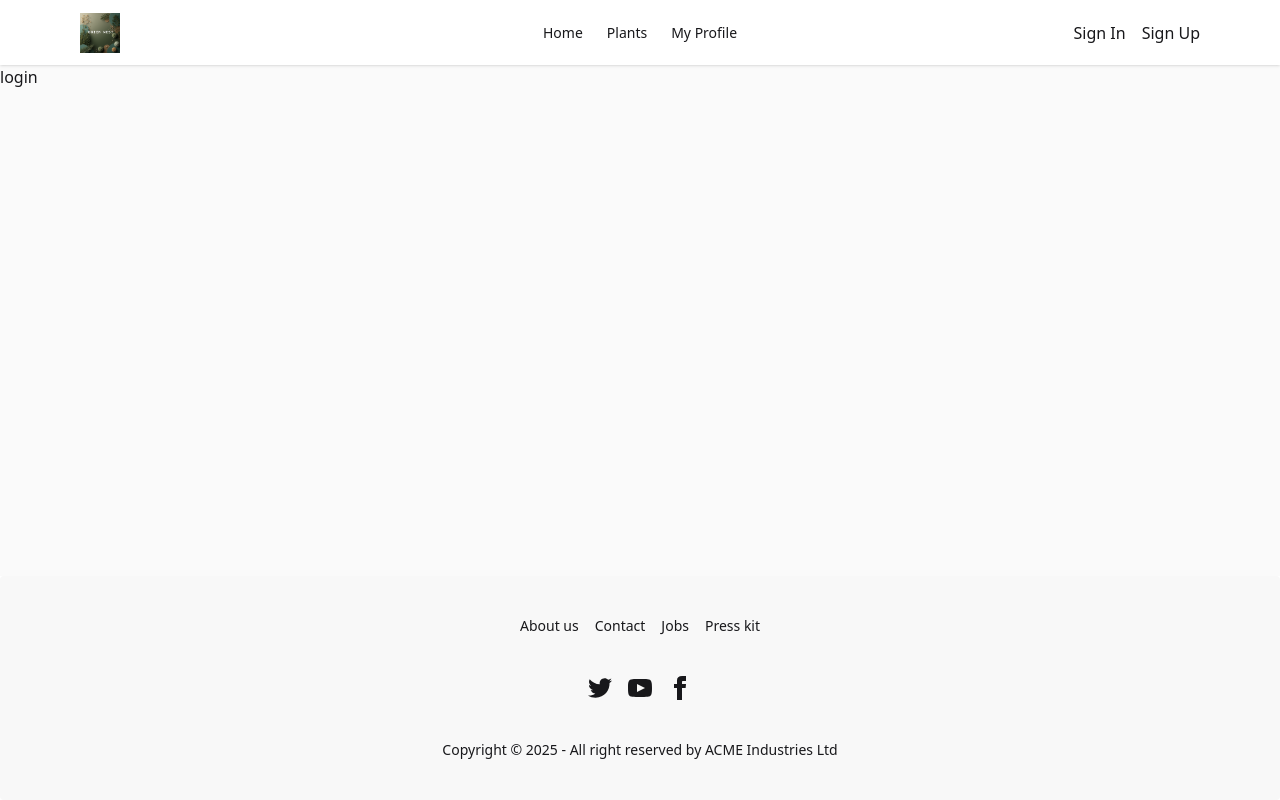
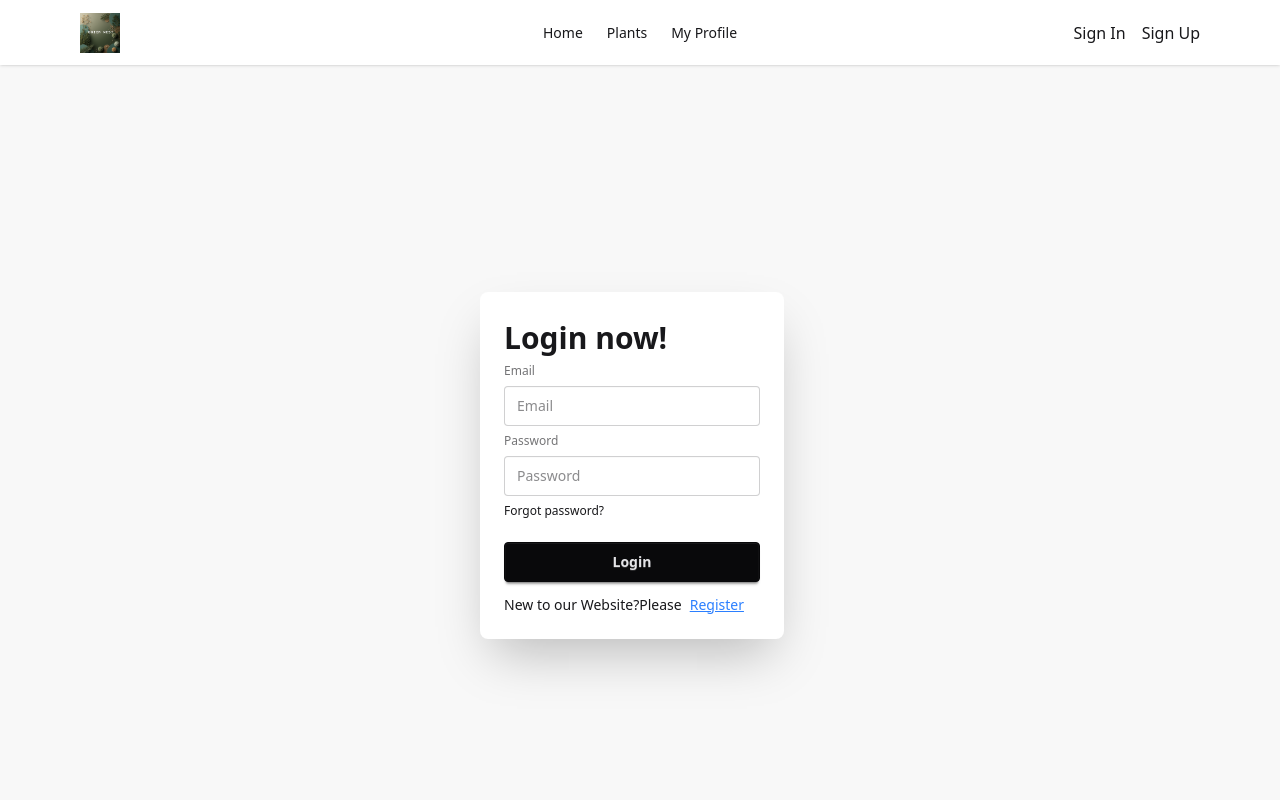
Before and after one commit to imran-86/Green-nest, a React (Vite) app: page /login in a window 1280 px wide. Shown: the top 800 px of the page. Built offline with nearby package versions, Linux system fonts and the light colour scheme; no server answers.

Commit message:
Login for user functionalities added

```diff
--- a/src/Components/Navbar.jsx
+++ b/src/Components/Navbar.jsx
@@ -49,7 +49,7 @@
   <div className="navbar-end ">
     {
       user?<details className="dropdown">
-  <summary className=" list-none cursor-pointer"><figure className='mt-4 w-16 h-16'><img className='rounded-full' src={user.photoURL} alt="" /></figure></summary>
+  <summary className=" list-none cursor-pointer"><figure className='mt-4 w-16 h-16'><img className='rounded-full' src={user.photoURL} alt={user.displayName} /></figure></summary>
   <ul className="menu dropdown-content bg-base-100 rounded-box z-1 w-52 p-2 shadow-sm">
     <li><a>{user.displayName}</a></li>
     <Link><li><a onClick={handleSignOut}>Sign Out</a></li></Link>
--- a/src/Context/AuthContext/AuthProvider.jsx
+++ b/src/Context/AuthContext/AuthProvider.jsx
@@ -6,6 +6,8 @@
 const AuthProvider = ({children}) => {
     const [user,setUser] = useState(null);
     const [loading,setLoading] = useState(true);
+    console.log(user);
+
     const createUser = (email,password) =>{
         setLoading(true);
         return createUserWithEmailAndPassword(auth,email,password)
--- a/src/Pages/Home.jsx
+++ b/src/Pages/Home.jsx
@@ -2,13 +2,13 @@
 import usePlants from '../Hooks/usePlants';
 import PlantCard from '../Components/PlantCard';
 import Hero from '../Components/Hero';
-import { useLocation } from 'react-router';
+// import { useLocation } from 'react-router';
 
 const Home = () => {
     const {plants} = usePlants()
     // console.log(plants);
-    const location = useLocation();
-    console.log(location);
+    // const location = useLocation();
+
 
     return (
         <div>
--- a/src/Pages/Login.jsx
+++ b/src/Pages/Login.jsx
@@ -1,11 +1,90 @@
-import React from 'react';
+import { sendPasswordResetEmail} from "firebase/auth";
+
+import React, { use, useRef } from "react";
+import { Link, useLocation, useNavigate } from "react-router";
+import { auth } from "../firebase/firebase.config";
+import { AuthContext } from "../Context/AuthContext/AuthContext";
+
+
 
 const Login = () => {
-    return (
-        <div>
-            login
+  const {signInUser } = use(AuthContext)
+  // console.log(signInUser);
+  // console.log(user);
+  const location = useLocation()
+  const navigate = useNavigate();
+
+
+  const emailRef = useRef();
+  const handleLogIn = (e) => {
+    e.preventDefault();
+    const email = e.target.email.value;
+    const pass = e.target.password.value;
+    // console.log(email);
+
+    // console.log(pass);
+    signInUser(email, pass)
+      .then((result) => {
+        e.target.reset();
+        // console.log(result.user);
+        navigate(location.state || '/')
+      })
+      .catch(() => {
+        alert('Wrong Email or Password')
+      });
+  };
+  const handleForgetPass = () => {
+    // console.log("Forget Password",emailRef.current);
+    const email = emailRef.current.value;
+    // console.log(email);
+    sendPasswordResetEmail(auth,email)
+    .then(()=>{
+        alert('Check YOur email')
+    })
+    .catch()
+
+  };
+  return (
+    <div className="hero bg-base-200 min-h-screen">
+      <div className="hero-content flex-col lg:flex-row-reverse">
+        <div className="text-center lg:text-left"></div>
+        <div className="card bg-base-100 w-full max-w-sm shrink-0 shadow-2xl">
+          <div className="card-body">
+            <form onSubmit={handleLogIn}>
+              <fieldset className="fieldset">
+                <h1 className="text-3xl font-bold">Login now!</h1>
+                <label className="label">Email</label>
+                <input
+                  type="email"
+                  name="email"
+                  ref={emailRef}
+                  className="input"
+                  placeholder="Email"
+                />
+                <label className="label">Password</label>
+                <input
+                  name="password"
+                  type="password"
+                  className="input"
+                  placeholder="Password"
+                />
+                <div onClick={handleForgetPass}>
+                  <a className="link link-hover">Forgot password?</a>
+                </div>
+                <button className="btn btn-neutral mt-4">Login</button>
+              </fieldset>
+            </form>
+            <p>
+              New to our Website?Please
+              <Link className="text-blue-500 underline ml-2" to="/register">
+                Register
+              </Link>
+            </p>
+          </div>
         </div>
-    );
+      </div>
+    </div>
+  );
 };
 
 export default Login;
--- a/src/Pages/Register.jsx
+++ b/src/Pages/Register.jsx
@@ -1,13 +1,14 @@
 
 import React, { use, useState } from "react";
 import { FaEye, FaEyeSlash } from "react-icons/fa";
-import { Await, Link, useNavigate } from "react-router";
+import { Await, Link, useLocation, useNavigate } from "react-router";
 import { AuthContext } from "../Context/AuthContext/AuthContext";
 import { updateProfile } from "firebase/auth";
-import { auth } from "../firebase/firebase.config";
+
 
 const Register = () => {
   const navigate = useNavigate();
+  const location = useLocation();
   const {createUser,setUser} = use(AuthContext);
 
   const [success, setSuccess] = useState(false);
@@ -46,16 +47,11 @@
             photoURL: photoUrl,
 
         });
+        navigate(location.state || '/')
+        event.target.reset();
 
-         navigate('/', {
-            state: {
-                user: {
-                    displayName: name,
-                }
-            }
-        });
 
-        event.target.reset();
+
 
     }catch{(err) => {
         console.log(err);
```
